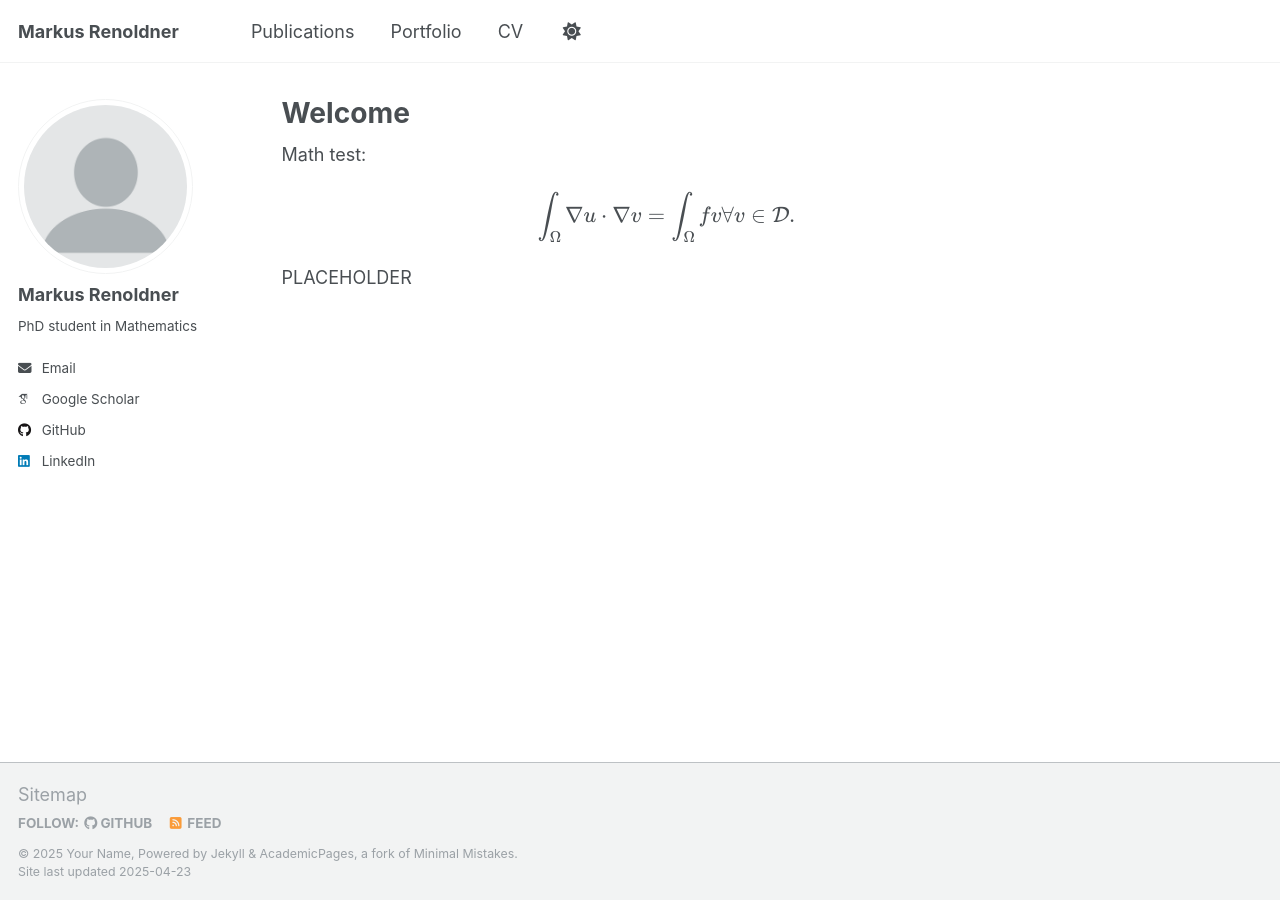
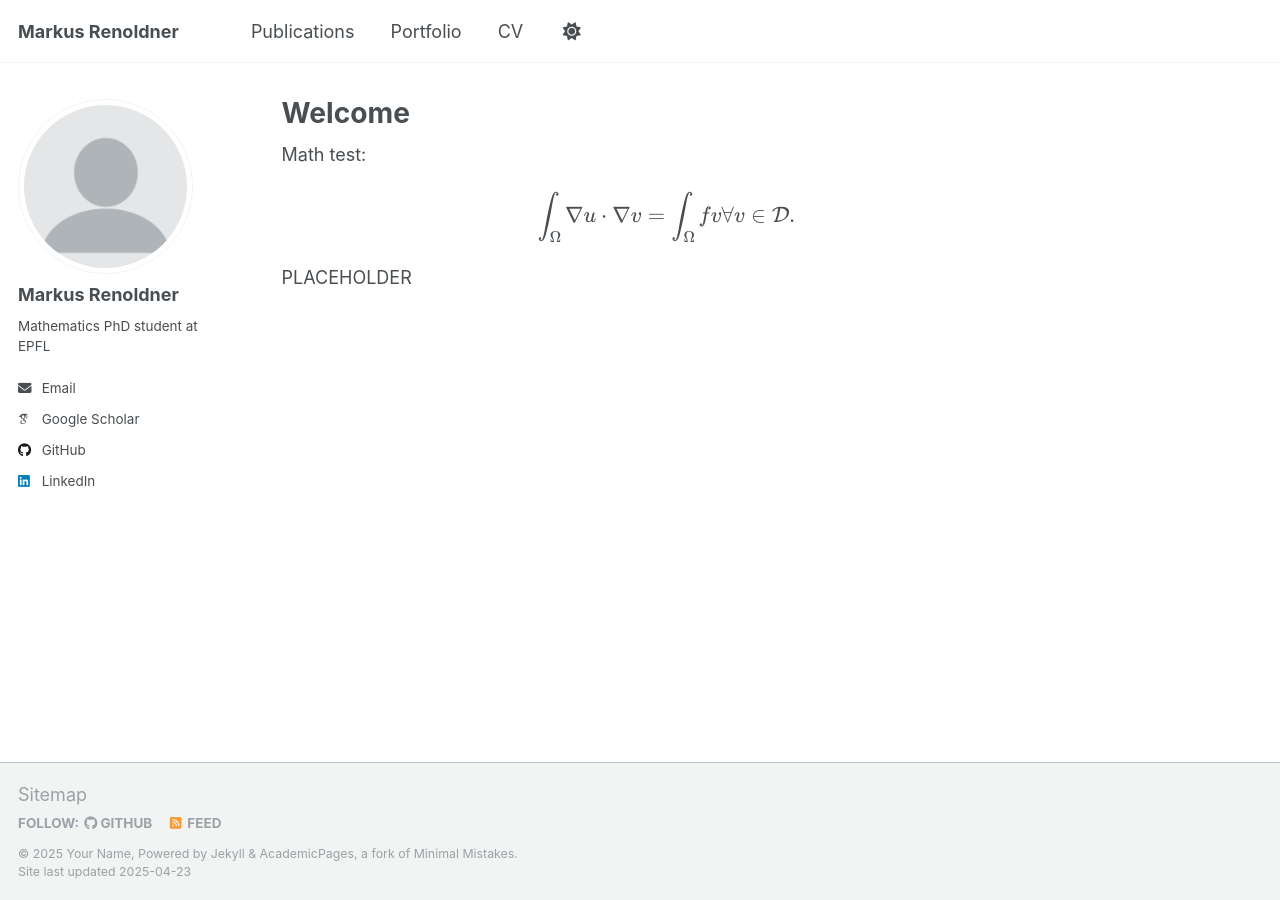
Before and after one commit to markusrenoldner/website, a Jekyll site: the page built from _pages/about.md, in a window 1280 px wide. Built offline with Jekyll 4.4.1, drawn with Linux system fonts in a browser that asks for light colours; some web fonts are replaced.

Commit message:
Update _config.yml

```diff
--- a/_config.yml
+++ b/_config.yml
@@ -25,7 +25,7 @@ author:
   avatar           : "profile.png"
   name             : "Markus Renoldner"
   pronouns         : # example: "she/her"
-  bio              : "PhD student in Mathematics"
+  bio              : "Mathematics PhD student at EPFL"
   location         : #"Lausanne"
   employer         : #"EPFL"
   uri              : #"https://www.epfl.ch/" # URL
```
